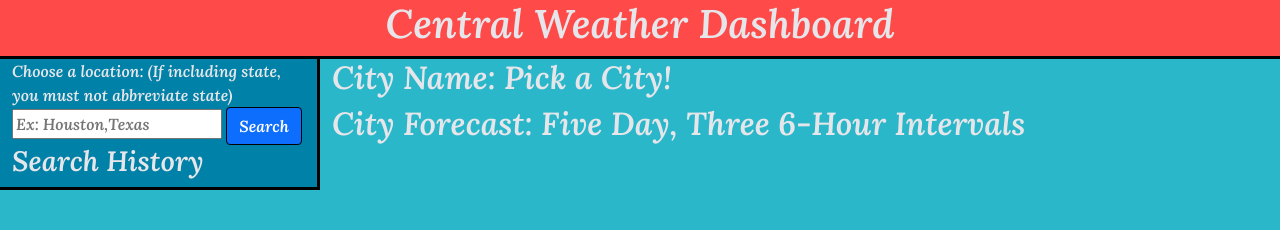
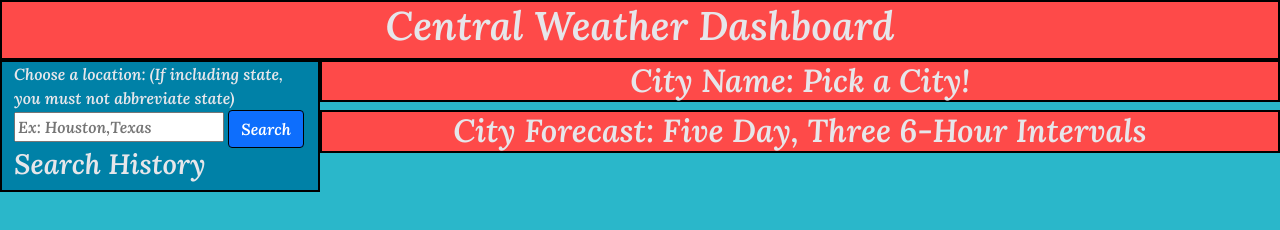
Before and after one commit to Joeseff6/WeatherCentral, a plain HTML site: page index.html in a window 1280 px wide. Drawn offline with nearby package versions, Linux system fonts and the light colour scheme.

Commit message:
Styled headings and sidebar, center-aligned text in current information section

```diff
--- a/Assets/style.css
+++ b/Assets/style.css
@@ -7,10 +7,10 @@ body {
     background-color: #2AB7CA;
 }
 
-header {
+header, h2 {
     background-color: #FE4A49;
     text-align: center;
-    border-bottom: black 3px solid;
+    border: black 2px solid;
 }
 
 h1, #main {
@@ -20,8 +20,8 @@ h1, #main {
 #sidebar {
     background-color: #0081a7;
     color:#E6E6EA ;
-    border-right: black 3px solid;
-    border-bottom: black 3px solid;
+    border: black 2px solid;
+
 }
 
 .dayBox, .uviHeader {
@@ -30,7 +30,7 @@ h1, #main {
     border-radius: 15px;
 }
 
-.dayHeader, .uviHeader {
+.dayHeader, .uviHeader, #currentWeatherHeader, .current {
     text-align: center;
 }
 
```
